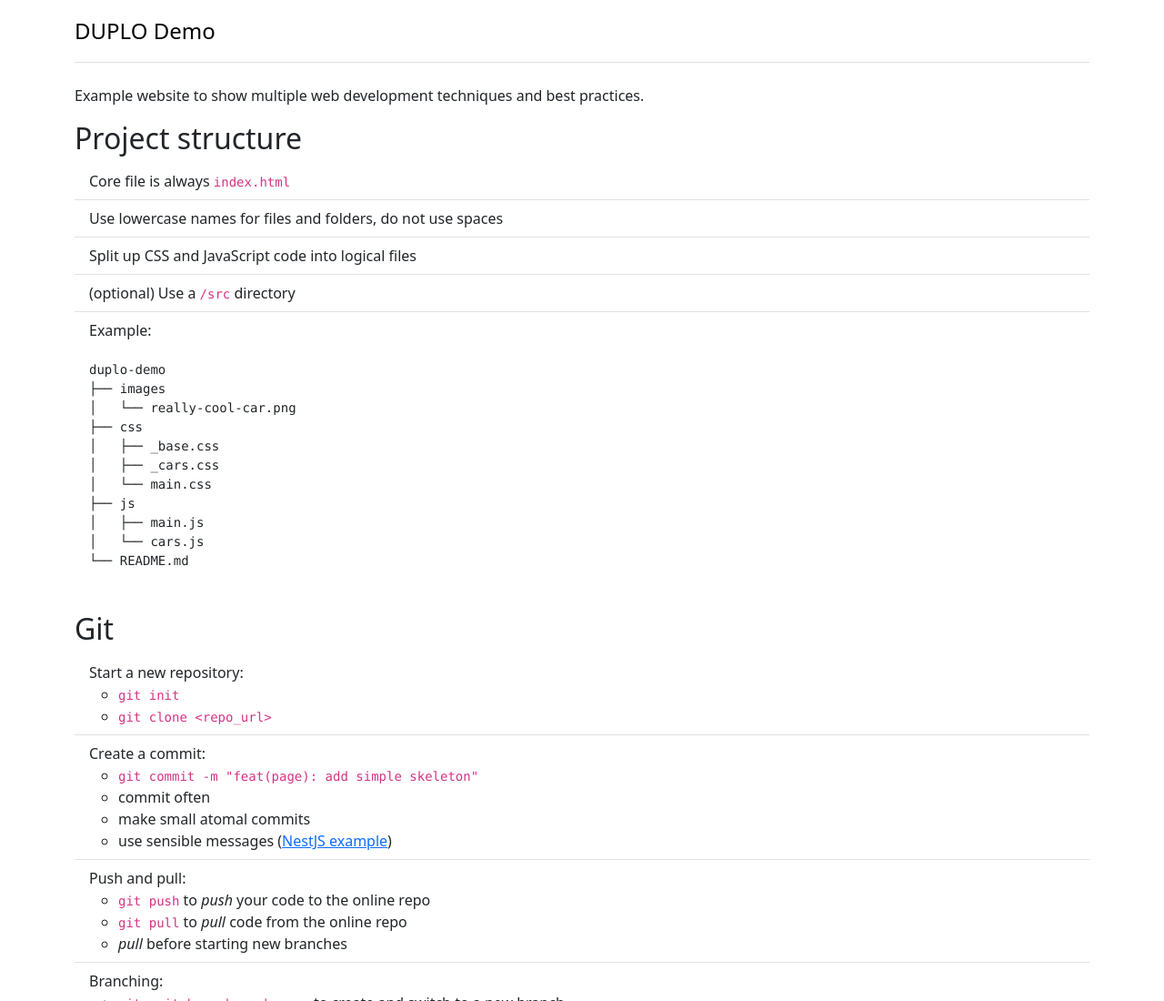
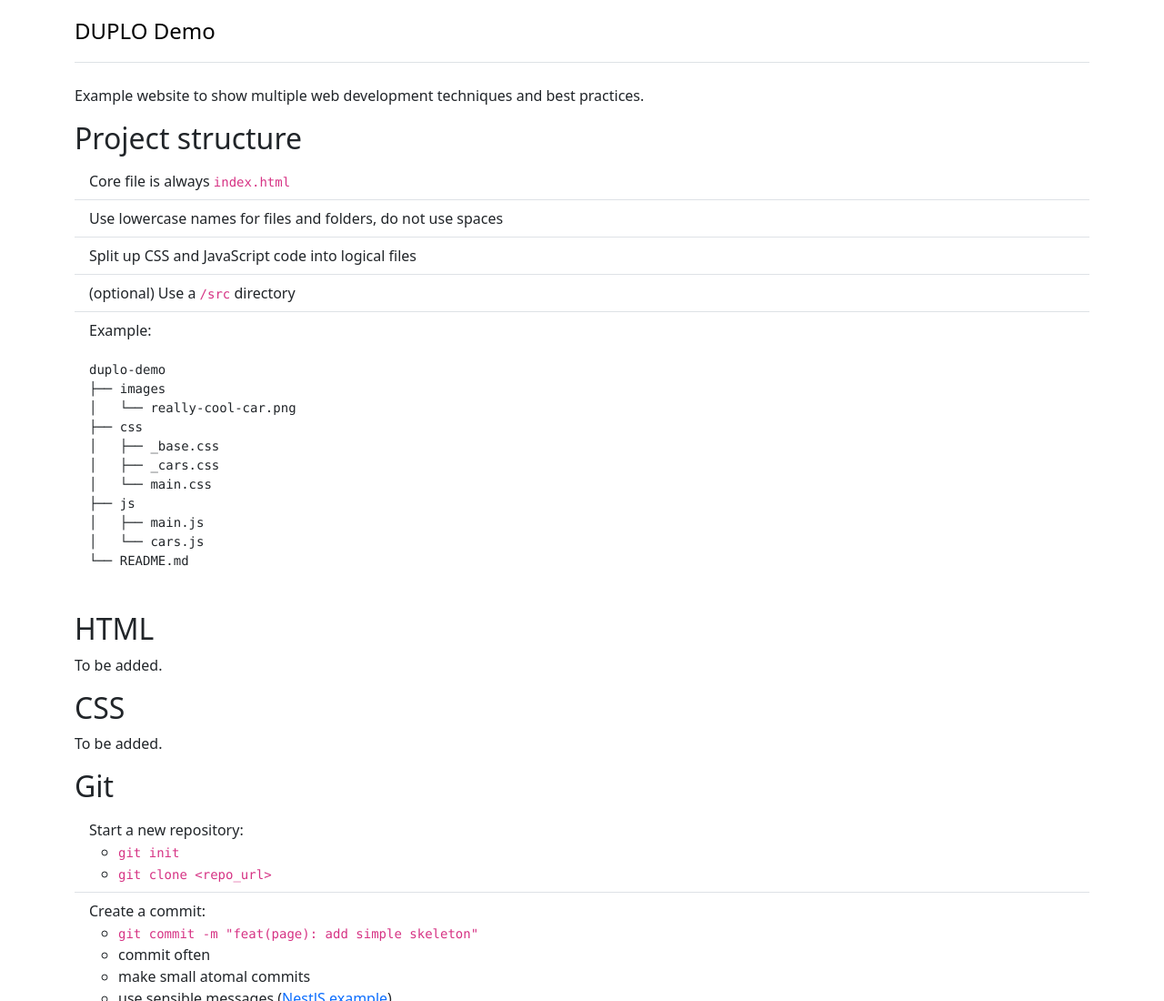
Before and after one commit to RobertDux/duplo-demo, a website: page src/index.html in a window 1280 px wide. Shown: the top 1100 px of the page at 91% size. Drawn offline with nearby package versions, Linux system fonts and the light colour scheme.

Commit message:
wip(page): add placeholder for more content

```diff
--- a/src/index.html
+++ b/src/index.html
@@ -54,6 +54,12 @@ duplo-demo
 </pre>
           </li>
         </ul>
+
+        <h2>HTML</h2>
+        <p>To be added.</p>
+
+        <h2>CSS</h2>
+        <p>To be added.</p>
 
         <h2>Git</h2>
         <ul class="list-group list-group-flush">
```
